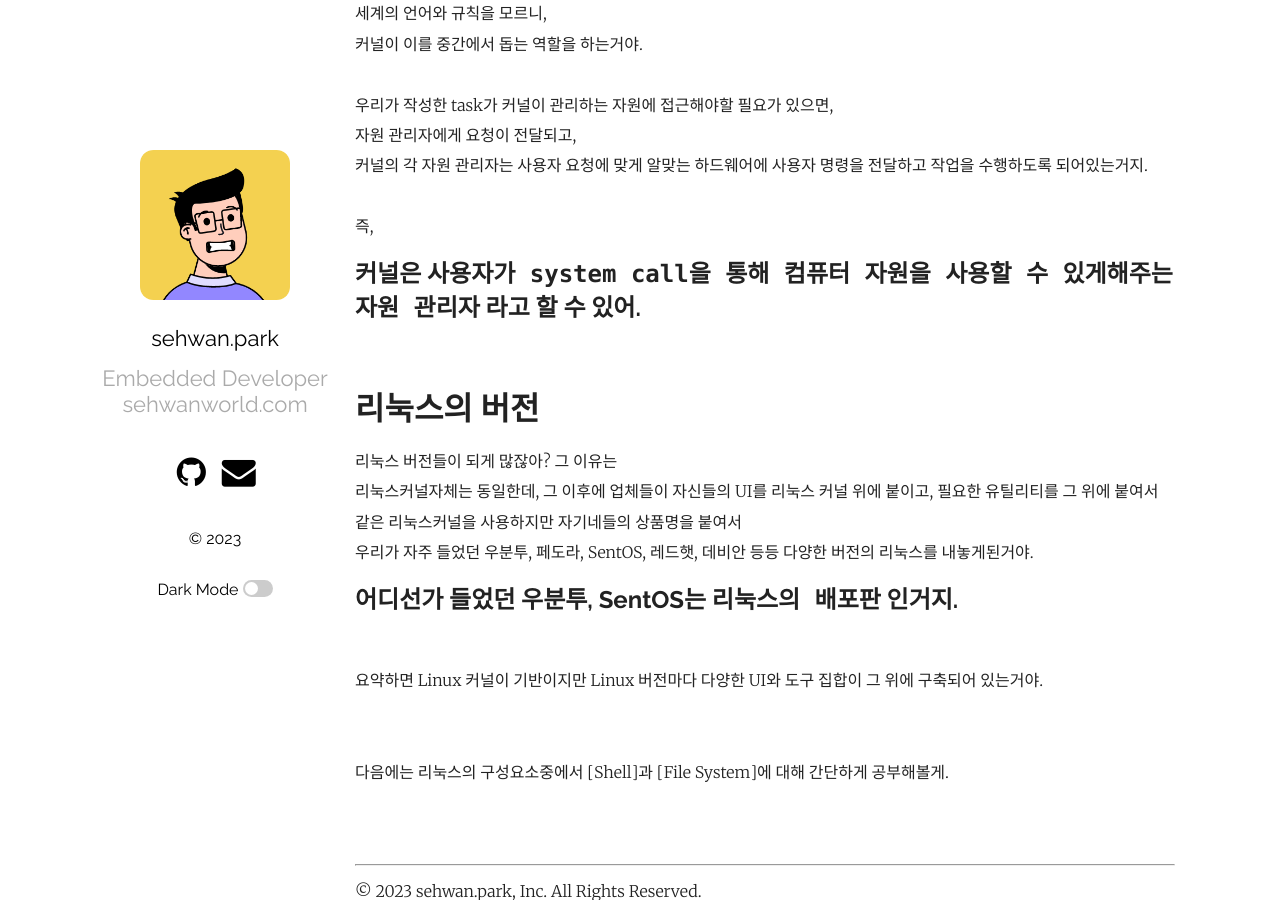
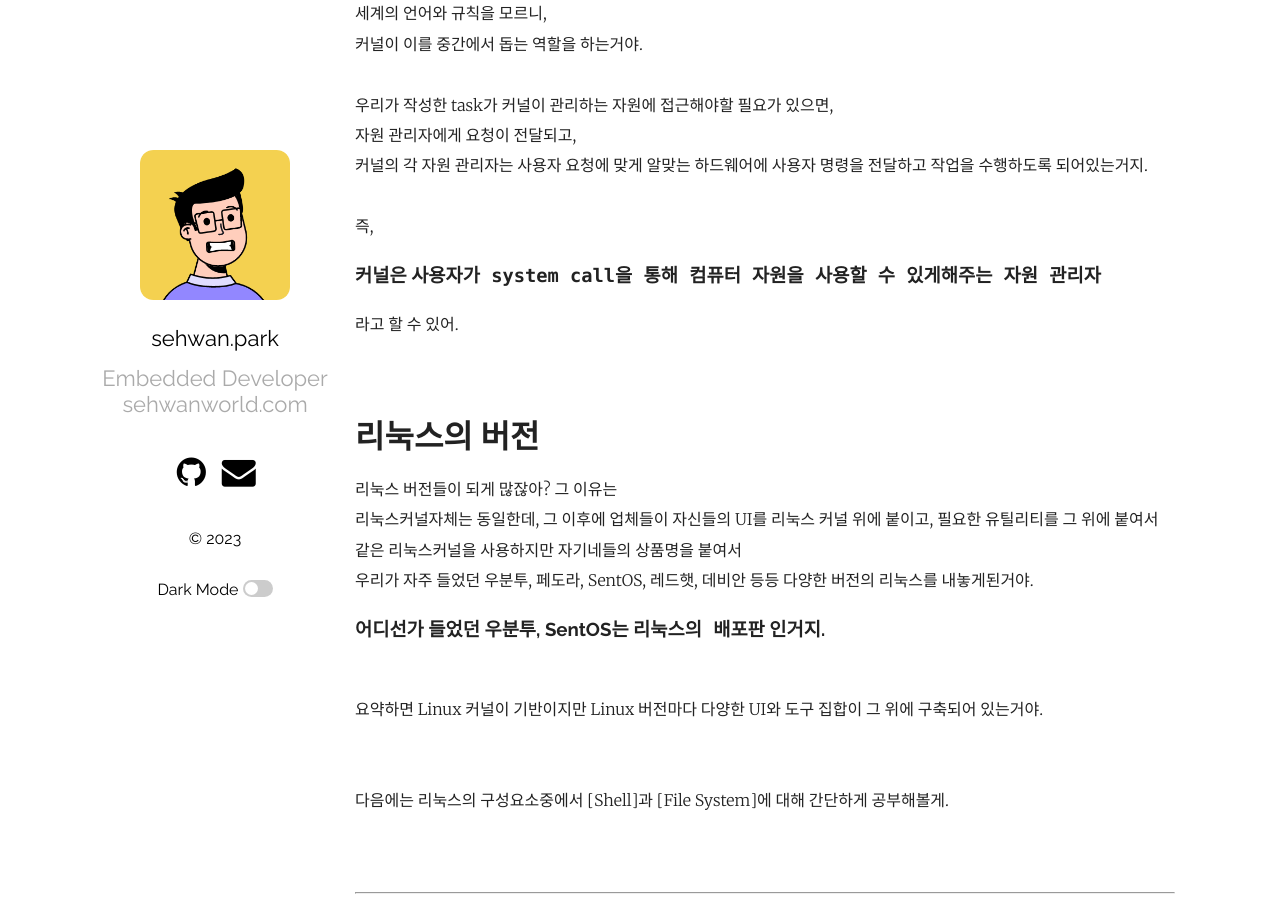
Before and after one commit to sehwann/sehwann.github.io, a Jekyll site: the page built from _posts/2023-05-27-리눅스의 구성, 커널.markdown, in a window 1280 px wide and 900 px high, scrolled down 1285 px. Built offline with Jekyll 4.4.1, drawn with Linux system fonts in a browser that asks for light colours.

Commit message:
posts : Update posts

```diff
--- a/_posts/2023-05-27-리눅스의 구성, 커널.markdown
+++ b/_posts/2023-05-27-리눅스의 구성, 커널.markdown
@@ -47,7 +47,9 @@ OS의 역할 중 `커널`은 프로세스 관리, 하드웨어 자원 관리,
 <br>
 즉,<br>
 
-##  커널은 `사용자가 system call을 통해 컴퓨터 자원을 사용할 수 있게해주는 자원 관리자` 라고 할 수 있어. <br>
+###  커널은 `사용자가 system call을 통해 컴퓨터 자원을 사용할 수 있게해주는 자원 관리자` <br>
+라고 할 수 있어. <br>
+<br>
 <br>
 
 # 리눅스의 버전
@@ -56,7 +58,7 @@ OS의 역할 중 `커널`은 프로세스 관리, 하드웨어 자원 관리,
 리눅스커널자체는 동일한데, 그 이후에 업체들이 자신들의 UI를 리눅스 커널 위에 붙이고, 필요한 유틸리티를 그 위에 붙여서 <br>
 같은 리눅스커널을 사용하지만 자기네들의 상품명을 붙여서 <br>
 우리가 자주 들었던 우분투, 페도라, SentOS, 레드햇, 데비안 등등 다양한 버전의 리눅스를 내놓게된거야. <br>
-## 어디선가 들었던 우분투, SentOS는 `리눅스의 배포판` 인거지.<br>
+### 어디선가 들었던 우분투, SentOS는 `리눅스의 배포판` 인거지.<br>
 <br>
 요약하면 Linux 커널이 기반이지만 Linux 버전마다 다양한 UI와 도구 집합이 그 위에 구축되어 있는거야.<br>
 <br>
```
